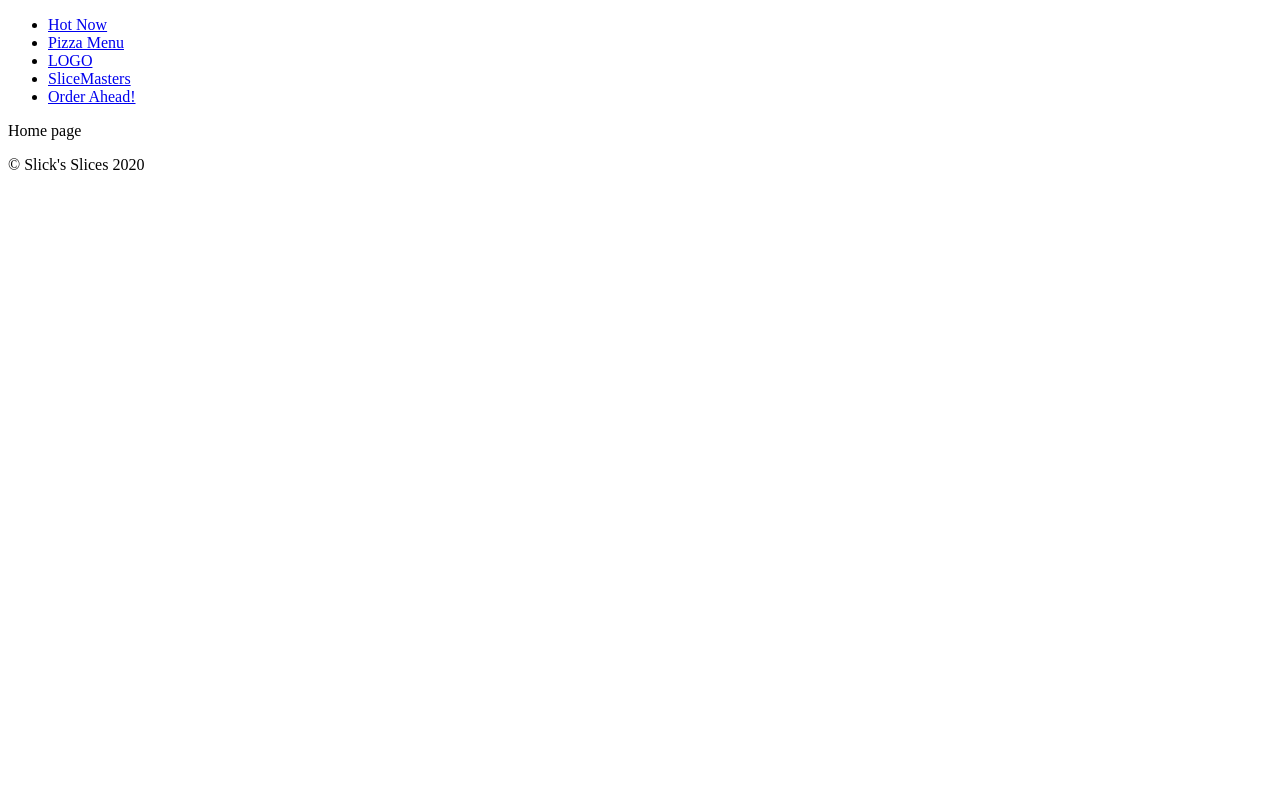
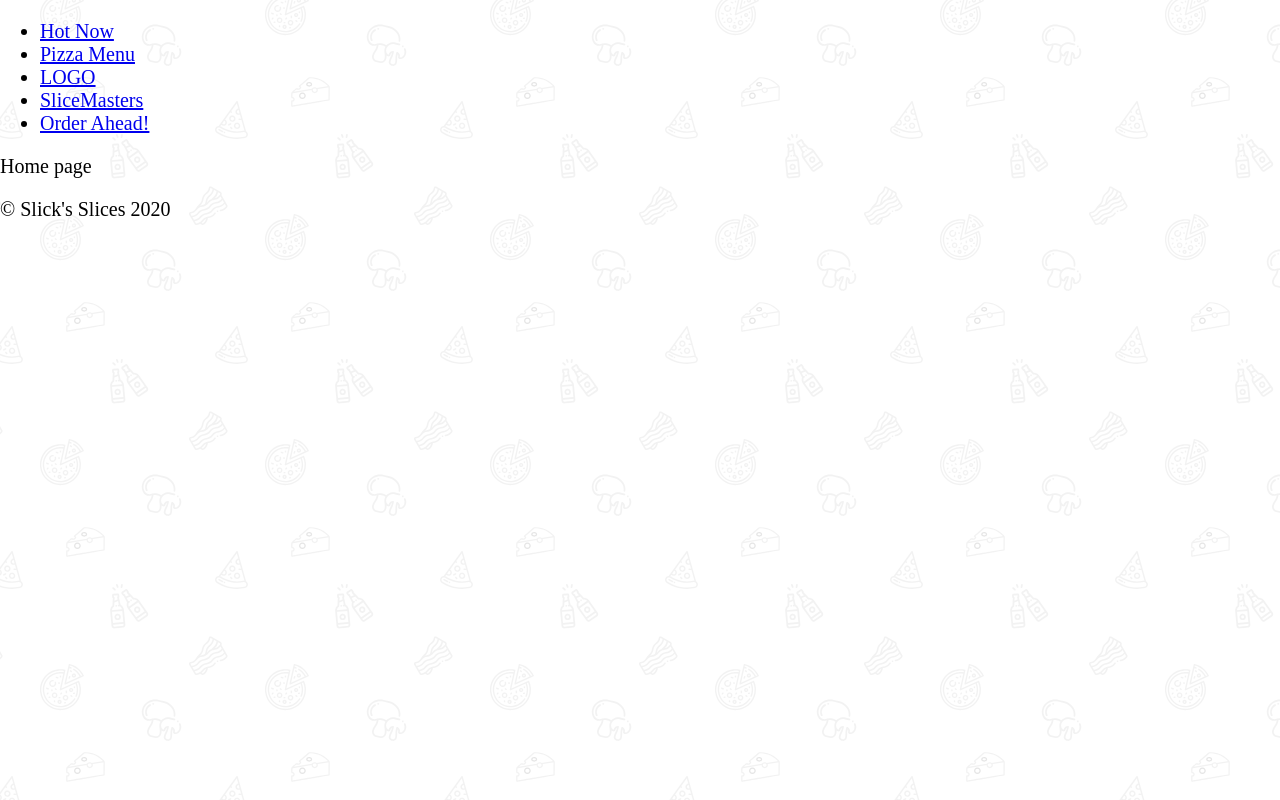
Before and after one commit to ditransler/wesbos-master-gatsby, a Gatsby site in the folder gatsby/: page / in a window 1280 px wide. Built offline with nearby package versions, Linux system fonts and the light colour scheme; Gatsby itself is replaced by a stand-in of ours.

Commit message:
feat: create GlobalStyles

```diff
--- a/gatsby/src/components/Layout.tsx
+++ b/gatsby/src/components/Layout.tsx
@@ -1,10 +1,13 @@
 import React from 'react';
+import 'normalize.css';
+import GlobalStyles from '../styles/GlobalStyles';
 import Nav from './Nav';
 import Footer from './Footer';
 
 const Layout: React.FC = (props) => {
     return (
         <div>
+            <GlobalStyles />
             <Nav />
             {props.children}
             <Footer />
--- /dev/null
+++ b/gatsby/src/styles/GlobalStyles.ts
@@ -0,0 +1,91 @@
+import { createGlobalStyle } from 'styled-components';
+// Using require instead of import to avoid TS warnings for being unable to find svg modules.
+// An alternative is to create a custom definition (https://webpack.js.org/guides/typescript/#importing-other-assets)
+const bg = require('../assets/images/bg.svg');
+const stripes = require('../assets/images/stripes.svg');
+
+const GlobalStyles = createGlobalStyle`
+  :root {
+    --red: #FF4949;
+    --black: #2E2E2E;
+    --yellow: #ffc600;
+    --white: #fff;
+    --grey: #efefef;
+  }
+
+  html {
+    background-image: url(${bg});
+    background-size: 450px;
+    background-attachment: fixed;
+    font-size: 10px;
+  }
+
+  body {
+    font-size: 2rem;
+  }
+
+  fieldset {
+    border-color: rgba(0,0,0,0.1);
+    border-width: 1px;
+  }
+
+  button {
+    background: var(--red);
+    color: white;
+    border: 0;
+    padding: 0.6rem 1rem;
+    border-radius: 2px;
+    cursor: pointer;
+    --cast: 2px;
+    box-shadow: var(--cast) var(--cast) 0 var(--grey);
+    text-shadow: 0.5px 0.5px 0 rgba(0,0,0,0.2);
+    transition: all 0.2s;
+    &:hover {
+      --cast: 4px;
+    }
+  }
+
+  .gatsby-image-wrapper img[src*=base64\\,] {
+    image-rendering: -moz-crisp-edges;
+    image-rendering: pixelated;
+  }
+
+  /* Scrollbar Styles */
+  body::-webkit-scrollbar {
+    width: 12px;
+  }
+
+  html {
+    scrollbar-width: thin;
+    scrollbar-color: var(--red) var(--white);
+  }
+
+  body::-webkit-scrollbar-track {
+    background: var(--white);
+  }
+
+  body::-webkit-scrollbar-thumb {
+    background-color: var(--red) ;
+    border-radius: 6px;
+    border: 3px solid var(--white);
+  }
+
+  hr {
+    border: 0;
+    height: 8px;
+    background-image: url(${stripes});
+    background-size: 1500px;
+  }
+
+  img {
+    max-width: 100%;
+  }
+
+  .tilt {
+    transform: rotate(-2deg);
+    position: relative;
+    display: inline-block;
+  }
+`;
+
+export default GlobalStyles;
```
